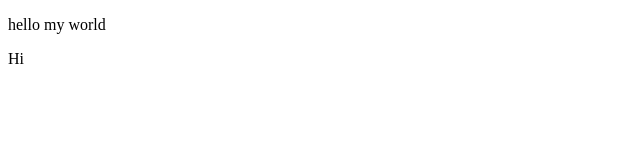
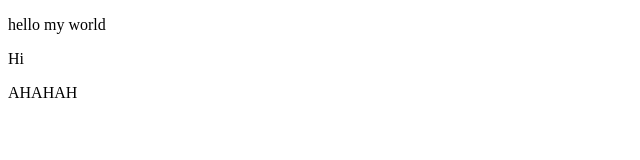
Before and after one commit to isaev-misha/project, a plain HTML site: page index.html in a window 1280 px wide. Shown: the full height of the page, 0-640 px from the left. Drawn offline with Linux system fonts and the light colour scheme.

Commit message:
add AHAHA

```diff
--- a/index.html
+++ b/index.html
@@ -9,6 +9,7 @@
 <body>
     <p>hello my world</p>
     <p>Hi</p>
+    <p>AHAHAH</p>
 
      <script src="/js/script.js"></script>
 </body>
```
